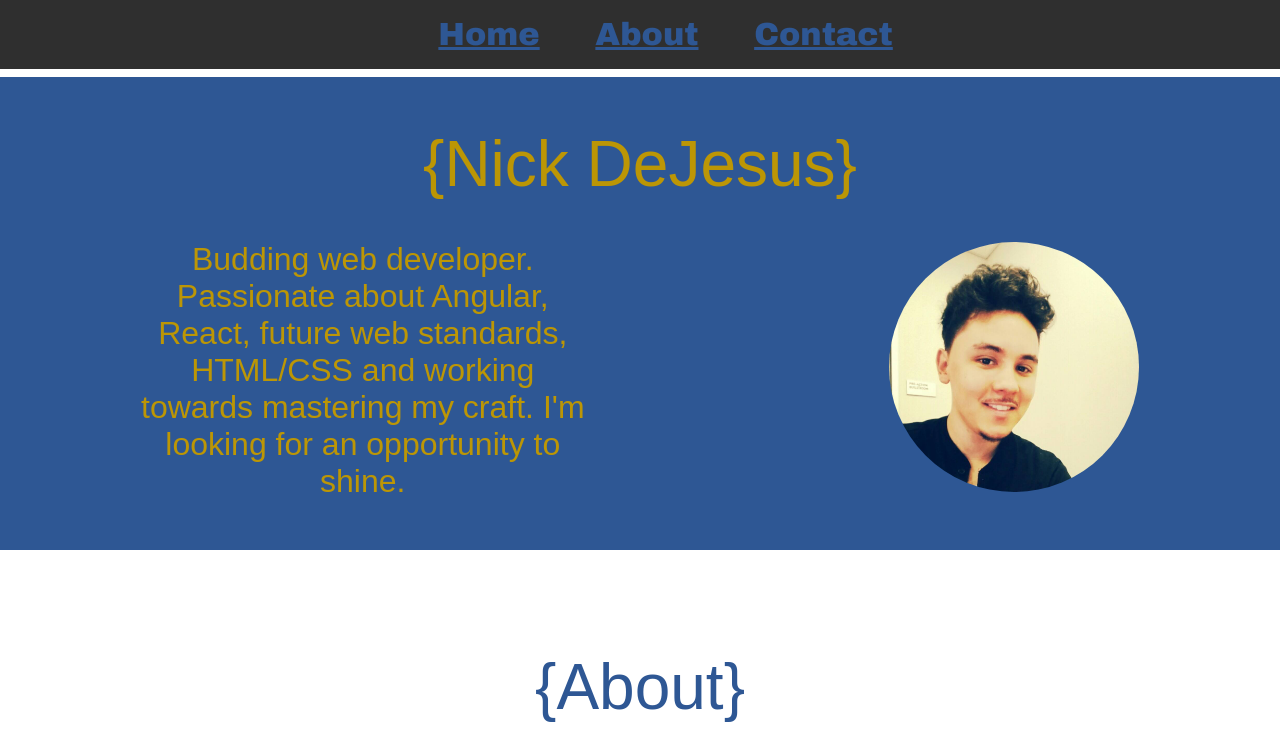
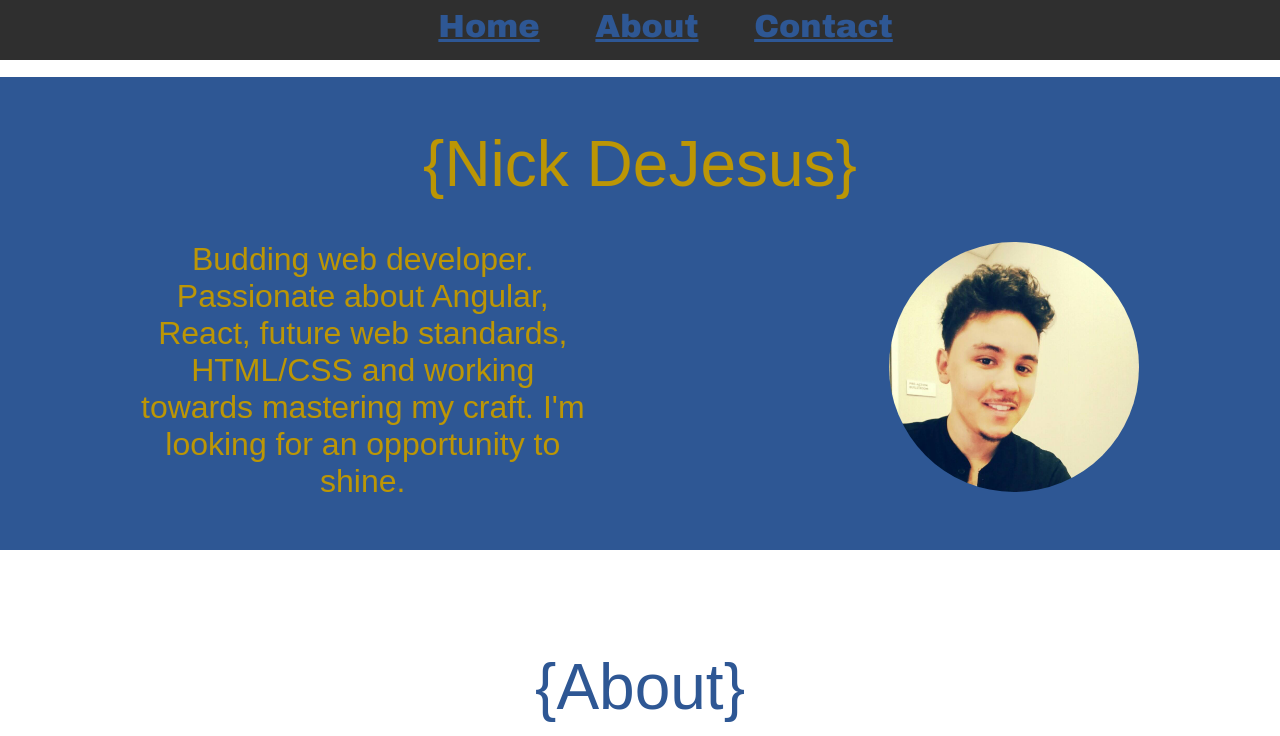
Before and after one commit to dayhaysoos/ndejesus1227.github.io, a plain HTML site: page index.html in a window 1280 px wide. Shown: the top 736 px of the page. Drawn offline with nearby package versions, Linux system fonts and the light colour scheme.

Commit message:
css adjustment

```diff
--- a/main.css
+++ b/main.css
@@ -5,7 +5,9 @@
   position: fixed;
   top: 0;
   left: 0;
-  background-color: rgba(25, 25, 25, 0.9); }
+  background-color: rgba(25, 25, 25, 0.9);
+  height: 60px;
+  line-height: 20px; }
   #nav ul {
     float: left;
     list-style: none;
```
